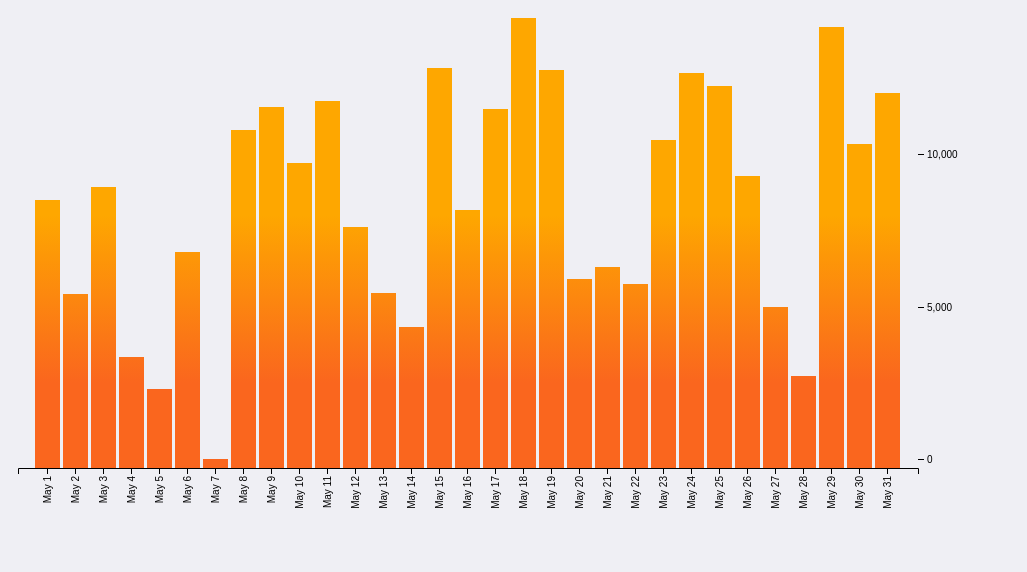
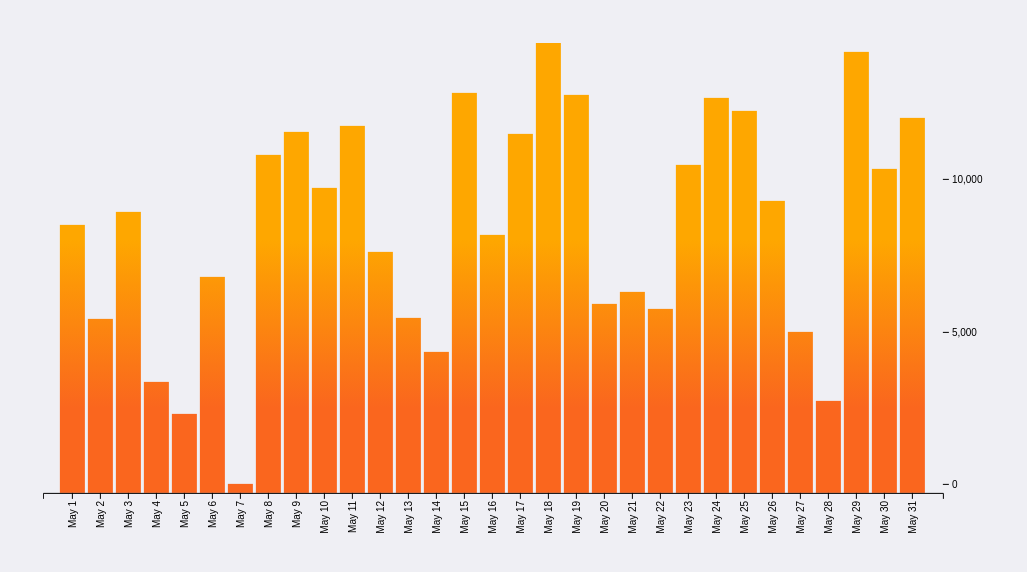
Before and after one commit to madebymak/d3_steps, a plain HTML site: page index.html in a window 1280 px wide. Shown: the whole page, without its empty margins (0-1027 px from the left). Drawn offline with nearby package versions, Linux system fonts and the light colour scheme.

Commit message:
Add svg padding and remove rect rounding.

```diff
--- a/index.html
+++ b/index.html
@@ -8,7 +8,7 @@
 </head>
 
 <body>
-	<svg width="960" height="500"></svg>
+	<svg class="svg" width="960" height="500"></svg>
 
 	<script src="https://d3js.org/d3.v4.min.js"></script>
 	<script>
@@ -134,17 +134,6 @@
 						.style("opacity", 0);
 				})
 
-				bar.enter().append("path")
-			    .attr("d", function(d) {
-			      return rectangle(x(0), y(d.date), x(d.steps) - x(0), y.rangeBand(), 10);
-			    });
-
-				// bar.attr("d", function(d,i){
-				// 	return console.log("rect", d, i);
-				// 	// return rectangle(10+40*i,100-d,20,d,5)
-				// });
-
-
 			//bar animation
 			bar.transition()
 				.duration(2000)
--- a/styles.css
+++ b/styles.css
@@ -1,6 +1,11 @@
 body {
 	background-color: #efeff4;
 	padding: 10px;
+}
+
+.svg {
+	/*border: 1px solid red;*/
+	padding: 2%;
 }
 
 .bar {
```
